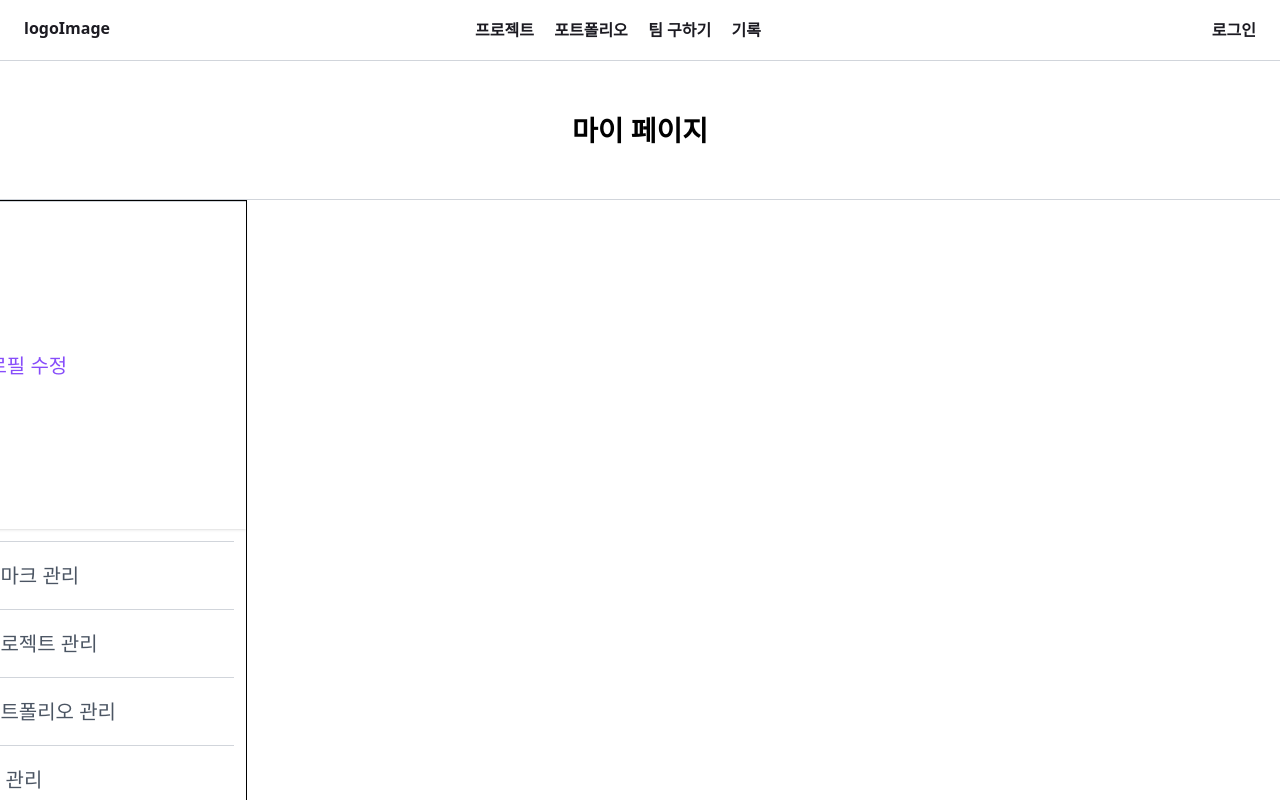
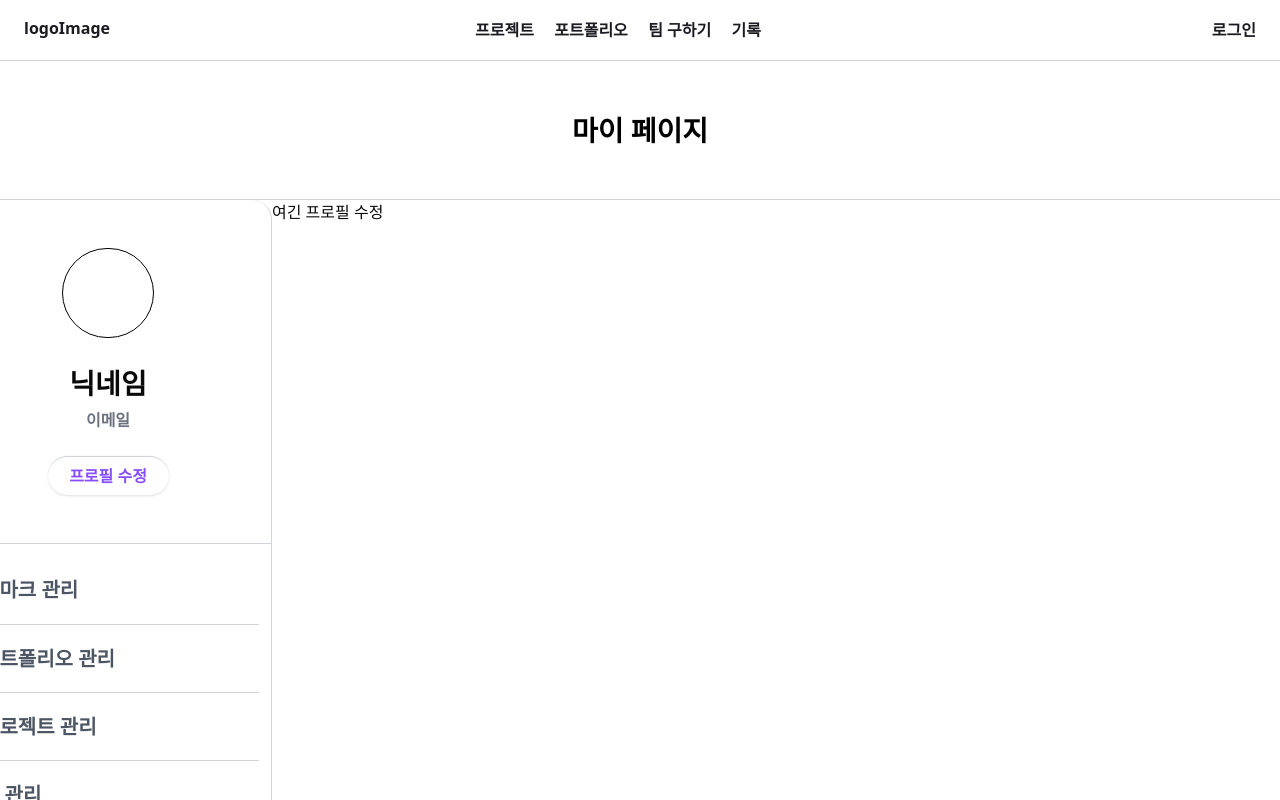
Before and after one commit to portcloud-project/Portcloud-FE, a Next.js app in the folder frontend/: page /mypage in a window 1280 px wide. Shown: the top 800 px of the page. Built offline with nearby package versions, Linux system fonts and the light colour scheme; a web font is replaced by a local one.

Commit message:
fix: mypage ui 틀 완

```diff
--- a/frontend/src/app/globals.css
+++ b/frontend/src/app/globals.css
@@ -249,7 +249,7 @@ input[type='date']::-webkit-calendar-picker-indicator {
 }
 
 /* Pretendard 폰트 설정 */
-/* @font-face {
+@font-face {
     font-family: 'Pretendard';
     src: url('https://cdn.jsdelivr.net/gh/Project-Noonnu/noonfonts_2107@1.1/Pretendard-Thin.woff')
         format('woff');
@@ -323,4 +323,4 @@ input[type='date']::-webkit-calendar-picker-indicator {
 
 @theme {
     --font-sans: 'Pretendard', system-ui, sans-serif;
-} */
+}
--- a/frontend/src/app/mypage/page.tsx
+++ b/frontend/src/app/mypage/page.tsx
@@ -3,8 +3,8 @@ import { Tabs, TabsContent, TabsList, TabsTrigger } from '@/components/ui/tabs';
 const Mypage = () => {
     const tabsArr = [
         { value: 'bookMarks', title: '북마크 관리' },
+        { value: 'portfolios', title: '포트폴리오 관리' },
         { value: 'projects', title: '프로젝트 관리' },
-        { value: 'portfolios', title: '포트폴리오 관리' },
         { value: 'teams', title: '팀 관리' },
         { value: 'myActivity', title: '내 활동' },
         { value: 'settings', title: '설정' },
@@ -16,10 +16,19 @@ const Mypage = () => {
                 defaultValue="profile"
                 className="w-[1392px] h-[764px] border border-[var(--color-gray-300)]"
             >
-                <TabsList className="">
-                    <TabsTrigger value="profile" className="w-full h-[344px]">
-                        프로필 수정
-                    </TabsTrigger>
+                <TabsList>
+                    <div className='flex flex-col justify-center items-center gap-[24px] w-full h-[344px] py-[48px] border-b-[1px] border-[var(--color-gray-300)]'>
+                        {/* 프로필 사진 */}
+                        <div className='w-[92px] h-[92px] rounded-full border border-black'></div>
+                        {/* 닉네임, 이메일 */}
+                        <div className='flex flex-col justify-center items-center gap-[4px]'>
+                            <h3 className='text-balck text-[28px] font-bold'>닉네임</h3>
+                            <h3 className='text-[var(--color-gray-500)] font-semibold text-[16px]'>이메일</h3>
+                        </div>
+                        <TabsTrigger value="profile" className="w-[121px] h-[40px] flex justify-center items-center text-[16px] font-semibold text-white bg-[var(--color-purple-500)] rounded-[20px]">
+                            프로필 수정
+                        </TabsTrigger>
+                    </div>
                     <div className="p-[12px]">
                         {tabsArr.map((a, i) => {
                             return (
@@ -31,11 +40,28 @@ const Mypage = () => {
                     </div>
                 </TabsList>
 
-                {tabsArr.map((a, i) => (
-                    <TabsContent key={i} value={a.value}>
-                        {a.value}
-                    </TabsContent>
-                ))}
+                <TabsContent value='profile'>
+                    여긴 프로필 수정
+                </TabsContent>
+                <TabsContent value='bookMarks'>
+                    여긴 북마크 관리
+                </TabsContent>
+                <TabsContent value='portfolios'>
+                    여긴 포트폴리오
+                </TabsContent>
+                <TabsContent value='projects'>
+                    여긴 프로젝트
+                </TabsContent>
+                <TabsContent value='teams'>
+                    여긴 팀관리
+                </TabsContent>
+                <TabsContent value='myActivity'>
+                    여긴 내 활동
+                </TabsContent>
+                <TabsContent value='settings'>
+                    여긴 설정
+                </TabsContent>
+
             </Tabs>
         </main>
     );
--- a/frontend/src/components/ui/tabs.tsx
+++ b/frontend/src/components/ui/tabs.tsx
@@ -19,7 +19,7 @@ function TabsList({ className, ...props }: React.ComponentProps<typeof TabsPrimi
     return (
         <TabsPrimitive.List
             data-slot="tabs-list"
-            className={cn('flex flex-col w-[302px] border border-black', className)}
+            className={cn('flex flex-col w-[327px] border-r-[1px] border-[var(--color-gray-300)] rounded-[20px]', className)}
             {...props}
         />
     );
@@ -30,7 +30,7 @@ function TabsTrigger({ className, ...props }: React.ComponentProps<typeof TabsPr
         <TabsPrimitive.Trigger
             data-slot="tabs-trigger"
             className={cn(
-                "data-[state=active]:bg-background dark:data-[state=active]:text-foreground focus-visible:border-ring focus-visible:ring-ring/50 focus-visible:outline-ring dark:data-[state=active]:border-input dark:data-[state=active]:bg-input/30  dark:text-muted-foreground inline-flex  items-center justify-start gap-1.5 px-[24px] py-1 whitespace-nowrap transition-[color,box-shadow] focus-visible:ring-[3px] focus-visible:outline-1 disabled:pointer-events-none disabled:opacity-50 data-[state=active]:shadow-sm [&_svg]:pointer-events-none [&_svg]:shrink-0 [&_svg:not([class*='size-'])]:size-4 border-t-[1px] border-[var(--color-gray-300)] w-full h-[68px] text-[20px] text-[var(--color-gray-600)] font-medium cursor-pointer hover:text-[var(--color-purple-400)] data-[state=active]:text-[var(--color-purple-400)]",
+                "data-[state=active]:bg-background dark:data-[state=active]:text-foreground focus-visible:border-ring focus-visible:ring-ring/50 focus-visible:outline-ring dark:data-[state=active]:border-input dark:data-[state=active]:bg-input/30  dark:text-muted-foreground inline-flex  items-center justify-start gap-1.5 px-[24px] py-1 whitespace-nowrap transition-[color,box-shadow] focus-visible:ring-[3px] focus-visible:outline-1 disabled:pointer-events-none disabled:opacity-50 data-[state=active]:shadow-sm [&_svg]:pointer-events-none [&_svg]:shrink-0 [&_svg:not([class*='size-'])]:size-4 border-t-[1px] border-[var(--color-gray-300)] w-full h-[68px] text-[20px] text-[var(--color-gray-600)] font-semibold cursor-pointer hover:text-[var(--color-purple-400)] data-[state=active]:text-[var(--color-purple-400)] first:border-t-0",
                 className,
             )}
             {...props}
```
